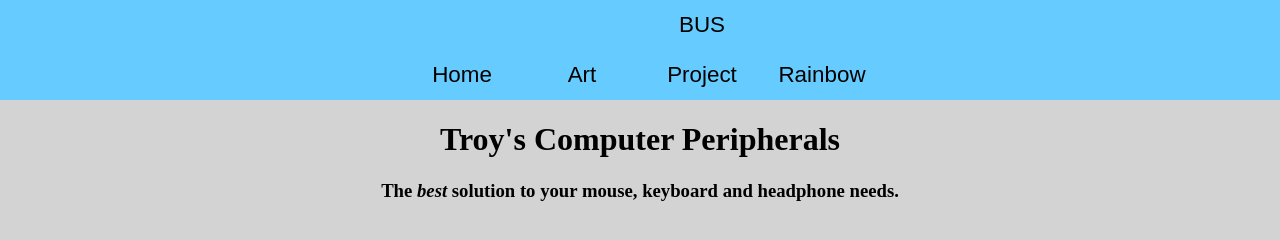
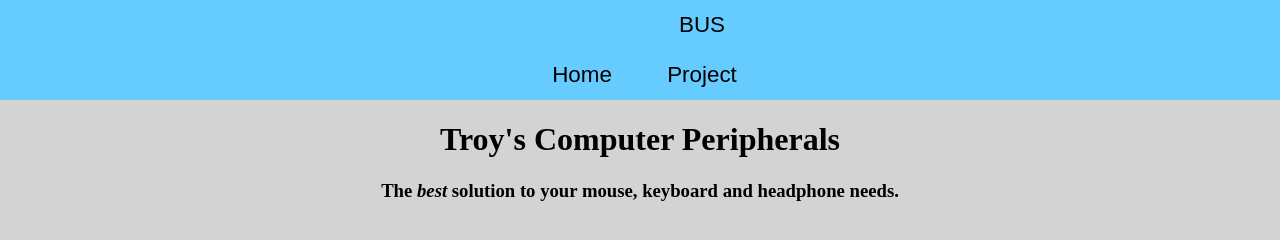
Before and after one commit to Frogsandvich/Frogsandvich.github.io, a plain HTML site: page BUSProject.html in a window 1280 px wide. Drawn offline with Linux system fonts and the light colour scheme.

Commit message:
Update BUSProject.html

```diff
--- a/BUSProject.html
+++ b/BUSProject.html
@@ -10,9 +10,7 @@
 		<nav class="nav">
 			<ul class="nav">
 				<li class="nav"><a class="active" href="index.html">Home</a></li>
-				<li class="nav"><a href="art.html">Art</a></li>
 				<li class="nav"><a href="BUSProject.html">BUS Project</a></li>
-				<li class="rainbow"><a href="rainbow.html">Rainbow</a></li>
 			</ul>
 		</nav>
 			<h1>Troy's Computer Peripherals</h1>
```
